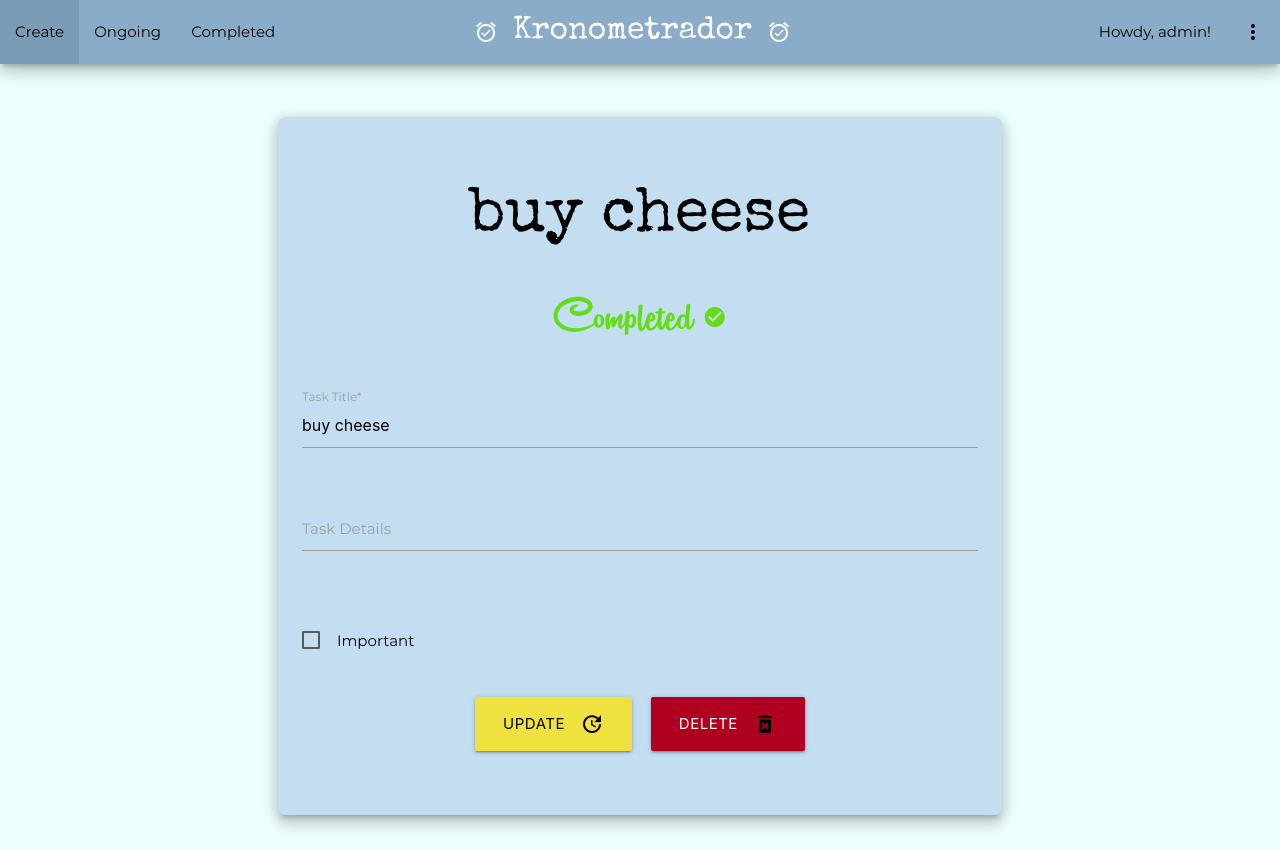
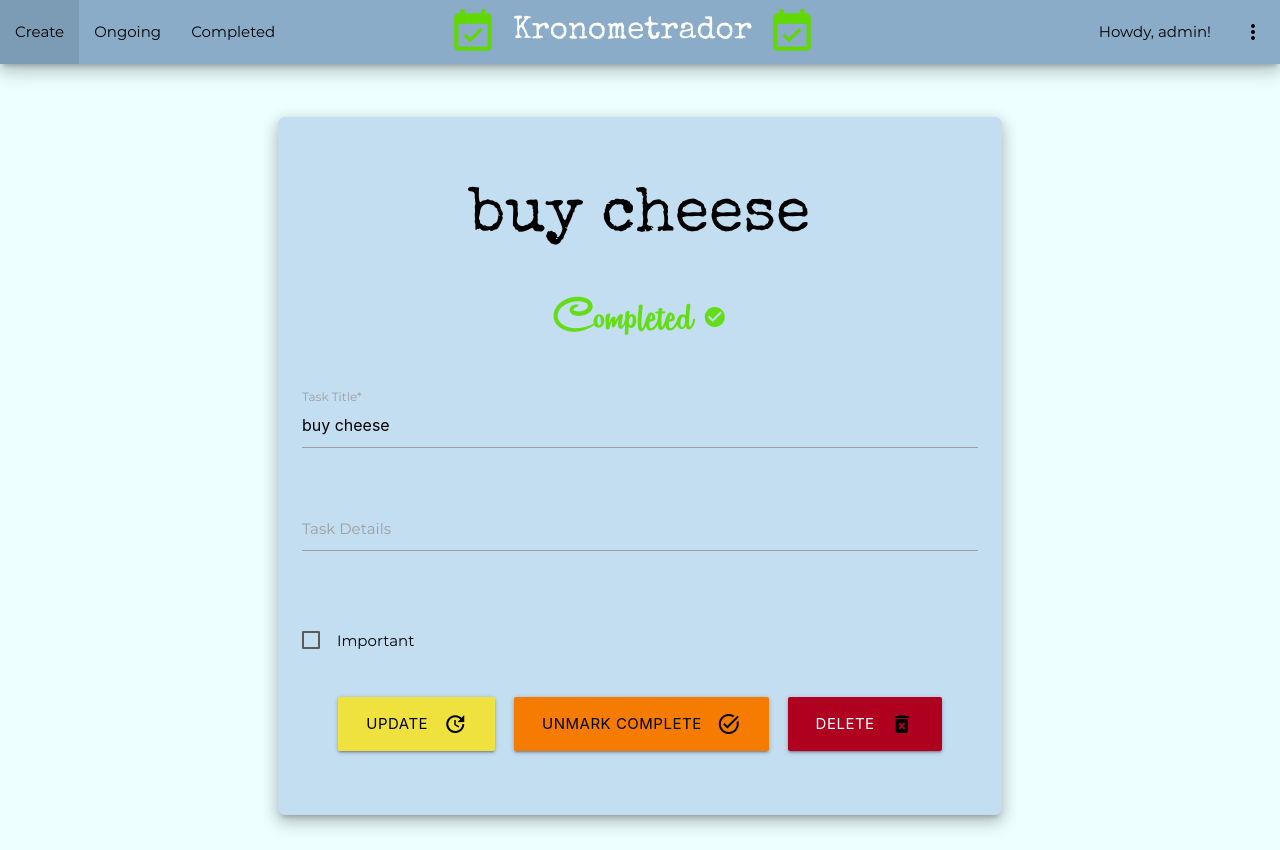
Before and after one commit to sin-of-sloth/Kronometrador, a Django app: page /todo/2 in a window 1280 px wide. Run offline with Django 3.2, Linux system fonts and the light colour scheme; a user stored in the database is signed in; data comes from the database, SQL or seed files in the repository; both versions use the stored data as it was after the commit.

Commit message:
unmark complete button + icon changes

```diff
--- a/todo/static/todo/css/dark.css
+++ b/todo/static/todo/css/dark.css
@@ -12,7 +12,7 @@ body {
 }
 
 .dropdown-content {
-    background-color: #383838 !important;
+    background-color: #1e1e1e !important;
     color: #ffffff !important;
 }
 
@@ -21,7 +21,7 @@ body {
 }
 
 .dropdown-content li:hover {
-    background-color: #323232 !important;
+    background-color: #1b1b1b !important;
 }
 
 .dropdown-content li a {
--- a/todo/static/todo/css/style.css
+++ b/todo/static/todo/css/style.css
@@ -104,6 +104,11 @@ body {
     line-height: 50px;
 }
 
+.brand-icon {
+    font-size: 50px !important;
+    color: #61d800 !important;
+}
+
 .switch label input[type="checkbox"]:checked + .lever:after {
     background-image: url("../img/dark.png");
     background-size: cover;
@@ -181,11 +186,11 @@ nav form {
     background-color: #f0e23e !important;
 }
 
-.ongoing-btn {
+.ongoing-btn, .undocomplete-btn {
     background-color: #f57c00 !important;
 }
 
-.create-btn, .complete-btn, .ongoing-btn {
+.create-btn, .complete-btn, .ongoing-btn, .undocomplete-btn {
     color: #000000 !important;
 }
 
--- a/todo/templates/todo/base.html
+++ b/todo/templates/todo/base.html
@@ -5,15 +5,11 @@
     <meta charset="UTF-8">
     <meta name="viewport" content="width=device-width, initial-scale=1.0">
 
-    {% ifequal request.COOKIES.theme "dark" %}
-    <link rel="stylesheet" href="{% static 'todo/css/dark.css' %}" id="theme" class="dark">
-    {% else %}
-    <link rel="stylesheet" href="{% static 'todo/css/light.css' %}" id="theme" class="light">
-    {% endifequal %}
+    {% ifequal request.COOKIES.theme "dark" %}<link rel="stylesheet" type="text/css" href="{% static 'todo/css/dark.css' %}" id="theme" class="dark">{% else %}<link rel="stylesheet" type="text/css" href="{% static 'todo/css/light.css' %}" id="theme" class="light">{% endifequal %}
     <link rel="stylesheet" type="text/css" href="{% static 'todo/css/materialize.css' %}">
     <link rel="stylesheet" type="text/css" href="{% static 'todo/css/style.css' %}">
 
-    <link rel="icon" href="{% static 'todo/img/favicon.ico' %}">
+    <link rel="shortcut icon" href="{% static 'todo/img/favicon.ico' %}">
 
     <title>Kronometrador</title>
 </head>
@@ -49,7 +45,7 @@
     <div class="navbar-fixed">
         <nav class="z-depth-3">
             <div class="nav-wrapper">
-                <a href="{% block home-url %}{% endblock %}" class="brand-logo center{% block brand-active %}{% endblock %}"><i class="material-icons right">alarm_on</i><i class="material-icons left">alarm_on</i>Kronometrador</a>
+                <a href="{% block home-url %}{% endblock %}" class="brand-logo center{% block brand-active %}{% endblock %}"><i class="material-icons right brand-icon">event_available</i><i class="material-icons left brand-icon">event_available</i>Kronometrador</a>
 
                 {% if user.is_authenticated %}
                 <ul class="left hide-on-med-and-down">
--- a/todo/templates/todo/createtodo.html
+++ b/todo/templates/todo/createtodo.html
@@ -44,7 +44,7 @@
                         <br><br>
                         <div class="row center">
                             <div class="col s12">
-                                <button type="submit" class="btn home-btn btn-large">Create Task<i class="material-icons right">add</i></button>
+                                <button type="submit" class="btn home-btn btn-large">Create Task<i class="material-icons right">add_task</i></button>
                             </div>
                         </div>
                     </form>
--- a/todo/templates/todo/home.html
+++ b/todo/templates/todo/home.html
@@ -26,9 +26,9 @@
 
     {% if user.is_authenticated %}
         <div class="center">
-            <a class="btn create-btn btn-large z-depth-2" href="{% url 'createtodo' %}">Create<i class="material-icons right">add</i></a>&emsp;
+            <a class="btn create-btn btn-large z-depth-2" href="{% url 'createtodo' %}">Create<i class="material-icons right">add_task</i></a>&emsp;
             <a class="btn ongoing-btn btn-large z-depth-2" href="{% url 'currenttodos' %}">Ongoing<i class="material-icons right">assignment</i></a>&emsp;
-            <a class="btn complete-btn btn-large z-depth-2" href="{% url 'completedtodos' %}">Completed<i class="material-icons right">done</i></a>
+            <a class="btn complete-btn btn-large z-depth-2" href="{% url 'completedtodos' %}">Completed<i class="material-icons right">task_alt</i></a>
         </div>
     {% else %}
         <div class="center">
--- a/todo/templates/todo/viewtodo.html
+++ b/todo/templates/todo/viewtodo.html
@@ -50,7 +50,9 @@
                             <div class="col s12">
                                 <button type="submit" class="btn create-btn btn-large">Update<span class="black-span"><i class="material-icons right">update</i></span></button>&emsp;
                                 {% if todo.datecompleted is None %}
-                                <button type="button" onclick="$('#complete_btn').click()" class="btn complete-btn btn-large">Complete<span class="black-span"><i class="material-icons right">done</i></span></button>&emsp;
+                                <button type="button" onclick="$('#complete_btn').click()" class="btn complete-btn btn-large">Complete<span class="black-span"><i class="material-icons right">task_alt</i></span></button>&emsp;
+                                {% else %}
+                                <button type="button" onclick="$('#undocomplete_btn').click()" class="btn undocomplete-btn btn-large">Unmark Complete<span class="black-span"><i class="material-icons right">task_alt</i></span></button>&emsp;
                                 {% endif %}
                                 <button type="button" onclick="$('#delete_btn').click()" class="btn delete-btn btn-large">Delete<i class="material-icons right">delete_forever</i></button>
                             </div>
@@ -66,6 +68,11 @@
 <form method="POST" class="invis-form" action="{% url 'completetodo' todo.id %}">
     {% csrf_token %}
     <button type="submit" id="complete_btn">Mark Complete</button>
+</form>
+{% else %}
+<form method="POST" class="invis-form" action="{% url 'undocompletetodo' todo.id %}">
+    {% csrf_token %}
+    <button type="submit" id="undocomplete_btn">Unmark Complete</button>
 </form>
 {% endif %}
 
--- a/todo/views.py
+++ b/todo/views.py
@@ -4,11 +4,12 @@ from django.contrib.auth.models import User
 from django.db import IntegrityError
 from django.contrib.auth import login, logout, authenticate
 from .forms import TodoForm
-from . models import Todo, Quote
+from .models import Todo, Quote
 from django.utils import timezone
 from django.db.models.aggregates import Count
 from django.contrib.auth.decorators import login_required
 from random import randint
+import sys
 
 def home(request) :
     count = Quote.objects.all().aggregate(count=Count('id'))['count']
@@ -113,3 +114,12 @@ def deletetodo(request, todo_pk) :
     if request.method == 'POST' :
         todo.delete()
         return redirect('currenttodos')
+
+@login_required
+def undocompletetodo(request, todo_pk) :
+    todo = get_object_or_404(Todo, pk=todo_pk, user=request.user)
+
+    if request.method == 'POST' :
+        todo.datecompleted = None
+        todo.save()
+        return redirect('currenttodos')
--- a/todo_app/urls.py
+++ b/todo_app/urls.py
@@ -33,4 +33,5 @@ urlpatterns = [
     path('todo/<int:todo_pk>', views.viewtodo, name='viewtodo'),
     path('todo/<int:todo_pk>/complete', views.completetodo, name='completetodo'),
     path('todo/<int:todo_pk>/delete', views.deletetodo, name='deletetodo'),
+    path('todo/<int:todo_pk>/undocomplete', views.undocompletetodo, name='undocompletetodo'),
 ]
```
Also changed, not shown: requirements.txt (added, +15 -0 lines), db.sqlite3.
